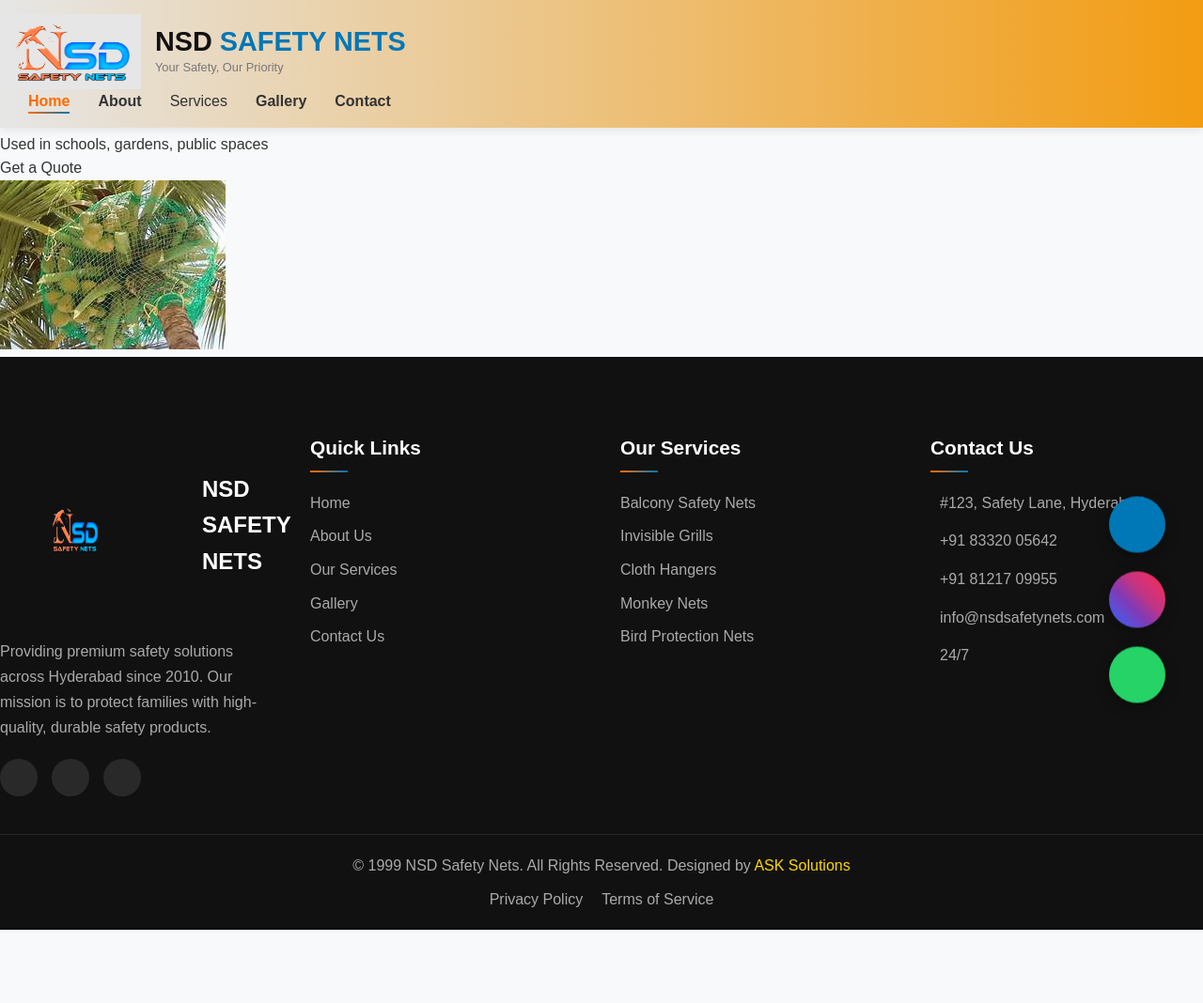
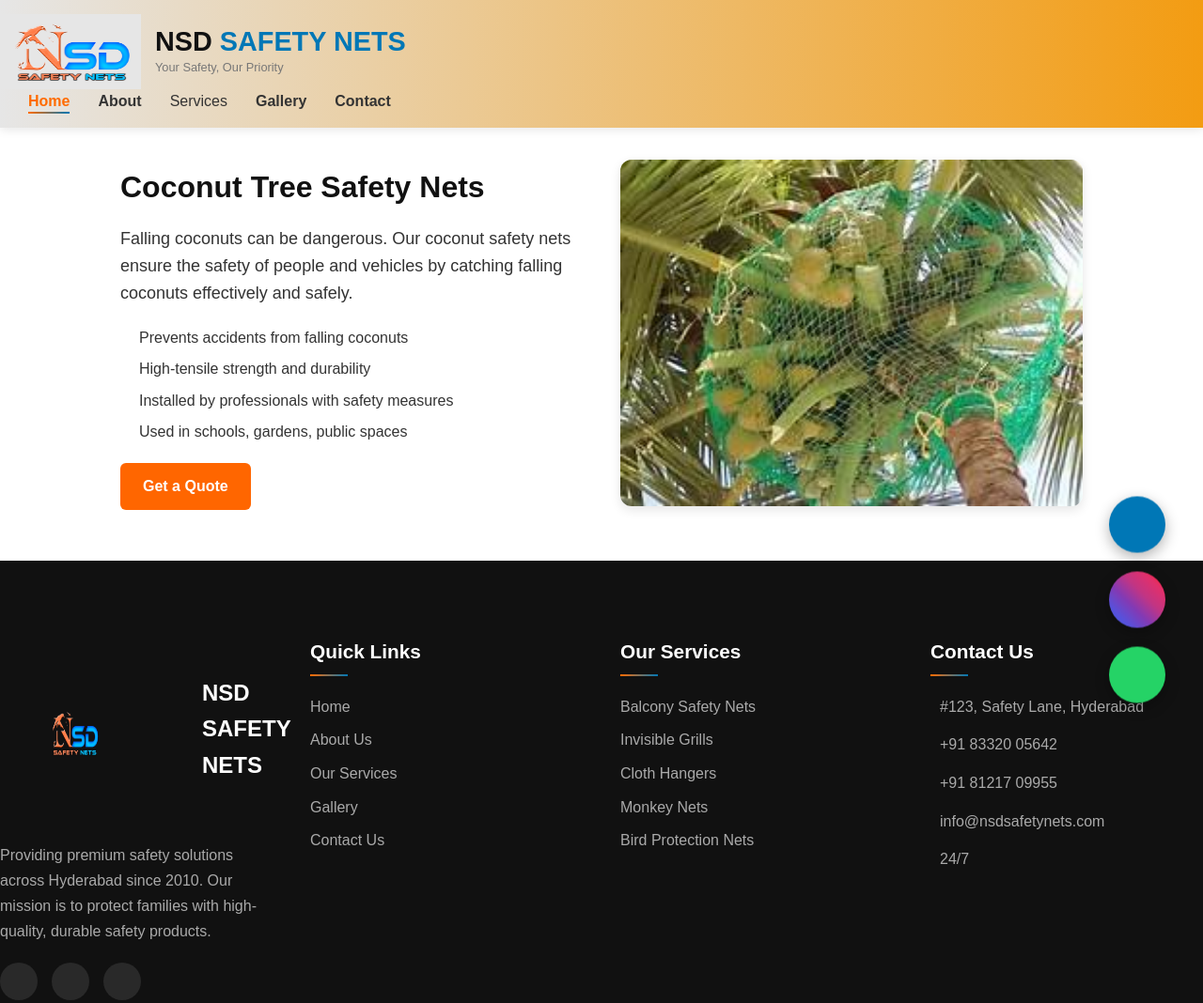
Before and after one commit to SivajiSingiri1619/nsdnets, a plain HTML site: page cocunut.html in a window 1280 px wide. Shown: the top 1068 px of the page at 94% size. Before the commit the page ends 990 px from the top, so only its background shows below. Drawn offline with Linux system fonts and the light colour scheme.

Commit message:
Update style.css

```diff
--- a/style.css
+++ b/style.css
@@ -1814,3 +1814,89 @@
     padding: 0;
   }
 }
+
+/* remaing pages */
+/* === Common Service Section Style === */
+.service-section {
+  display: flex;
+  align-items: center;
+  justify-content: space-between;
+  padding: 50px 10%;
+  gap: 40px;
+  flex-wrap: wrap;
+  background-color: #fff;
+  margin-top: 120px;
+}
+
+.service-content {
+  flex: 1;
+  min-width: 300px;
+}
+
+.service-content h2 {
+  font-size: 32px;
+  margin-bottom: 15px;
+  color: #111;
+}
+
+.service-content p {
+  font-size: 18px;
+  margin-bottom: 20px;
+  line-height: 1.6;
+}
+
+.service-content ul {
+  padding-left: 20px;
+  margin-bottom: 20px;
+}
+
+.service-content ul li {
+  font-size: 16px;
+  margin-bottom: 8px;
+}
+
+.quote-btn {
+  display: inline-block;
+  background-color: #ff6600;
+  color: #fff;
+  padding: 12px 24px;
+  border-radius: 6px;
+  text-decoration: none;
+  font-weight: bold;
+  transition: background-color 0.3s ease;
+}
+
+.quote-btn:hover {
+  background-color: #e05500;
+}
+
+.service-image {
+  flex: 1;
+  min-width: 300px;
+}
+
+.service-image img {
+  width: 100%;
+  height: auto;
+  border-radius: 12px;
+  box-shadow: 0 4px 12px rgba(0, 0, 0, 0.1);
+}
+
+/* === Responsive === */
+@media (max-width: 768px) {
+  .service-section {
+    flex-direction: column;
+    padding: 30px 5%;
+  }
+
+  .service-content h2 {
+    text-align: center;
+    font-size: 26px;
+  }
+
+  .quote-btn {
+    display: block;
+    margin: 0 auto;
+    text-align: center;
+  }
+}
```
